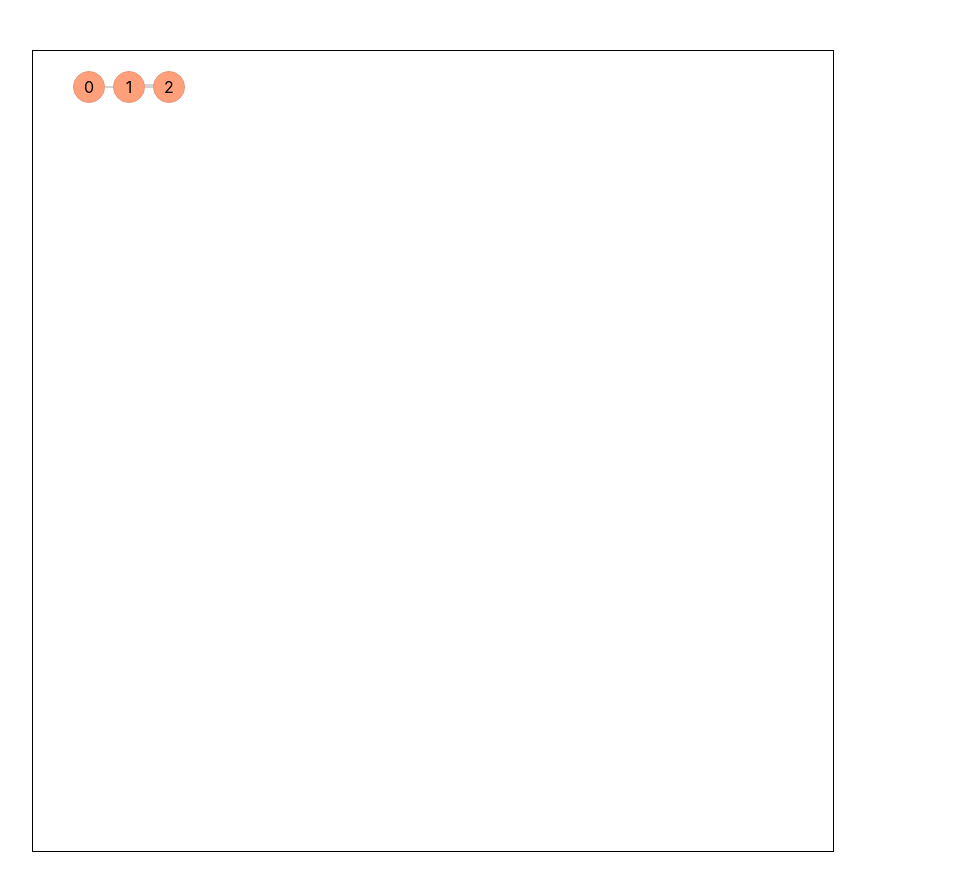
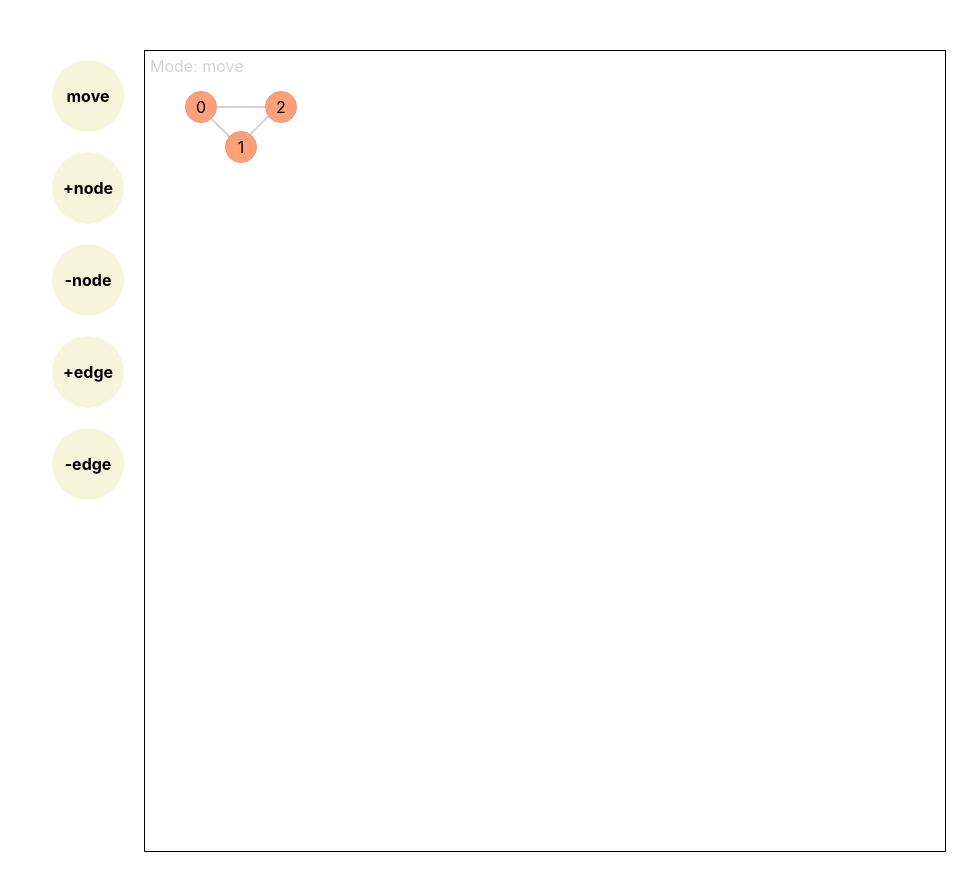
Before and after one commit to nikitabelotelov/deliver-proto, a React (Create React App) app: page / in a window 1280 px wide. Shown: the top 890 px of the page, without its empty margins (18-995 px from the left). Before the commit the page ends 852 px from the top, so only its background shows below. Built offline with nearby package versions, Linux system fonts and the light colour scheme.

Commit message:
add graph editor

```diff
--- a/src/deliver/Editor.css
+++ b/src/deliver/Editor.css
@@ -1,3 +1,8 @@
+.root {
+  display: flex;
+  margin: 50px;
+}
+
 .editor_node {
   position: absolute;
   width: 30px;
@@ -13,17 +18,54 @@
   z-index: 2;
 }
 
+.editor_startNode {
+  background-color: orangered;
+}
+
+.editor_controlPanel {
+  display: flex;
+  flex-direction: column;
+}
+
+.editor_controlPanel_item {
+  display: flex;
+  justify-content: center;
+  align-items: center;
+  font-weight: bold;
+  margin: 10px 20px;
+  height: 70px;
+  width: 70px;
+  cursor: pointer;
+  background-color: beige;
+  border: 1px solid transparent;
+  border-radius: 50%;
+}
+
 .editor_edge {
   position: absolute;
   height: 2px;
   background-color: lightgray;
 }
 
+.editor_edge-remove {
+  height: 10px;
+}
+
+.editor_edge-remove:hover {
+  background-color: darkgray;
+}
+
 .editor_nodeArea {
   position: relative;
   height: 800px;
   width: 800px;
-  margin-left: 50px;
-  margin-top: 50px;
   border: 1px solid black;
 }
+
+.editor_mode {
+  position: absolute;
+  top: 5px;
+  left: 5px;
+  user-select: none;
+  color: lightgrey;
+}
--- a/src/deliver/Editor.tsx
+++ b/src/deliver/Editor.tsx
@@ -1,6 +1,7 @@
 import React, { useEffect, useState, useRef } from "react";
 import "./Editor.css";
 import { EACCES } from "constants";
+import { start } from "repl";
 
 interface INode {
   left: number;
@@ -20,22 +21,26 @@ interface IDragged {
 }
 
 enum Mode {
-  nodeEdit = "nodeEdit",
-  edgeEdit = "edgeEdit",
+  move = "move",
+  addNodes = "adding nodes",
+  addEdges = "adding edges",
+  removeNodes = "remove nodes",
+  removeEdges = "remove edges",
 }
 
 // https://developers.google.com/web/updates/2011/08/Saving-generated-files-on-the-client-side
 function Editor() {
   const [nodes, setNodes] = useState<INode[]>([]);
   const [edges, setEdges] = useState<IEdge[]>([]);
-  const [mode, setMode] = useState<Mode>(Mode.nodeEdit);
+  const [mode, setMode] = useState<Mode>(Mode.move);
   const [dragged, setDragged] = useState<IDragged>();
+  const [startNode, setStartNode] = useState<INode>()
   const ref = useRef(null);
   useEffect(() => {
     const newNodes = [
-      { left: 40, top: 20, id: 0 },
-      { left: 80, top: 20, id: 1 },
-      { left: 120, top: 20, id: 2 },
+      { left: 40, top: 40, id: 0 },
+      { left: 80, top: 80, id: 1 },
+      { left: 120, top: 40, id: 2 },
     ];
     setNodes(newNodes);
     setEdges([
@@ -53,11 +58,49 @@ function Editor() {
       },
     ]);
   }, []);
+  function removeNode(node: INode) {
+    setNodes(nodes.filter(el => el !== node))
+    setEdges(edges.filter((el) => {
+      return el.a !== node && el.b !== node
+    }))
+  }
   return (
-    <div>
+    <div className="root">
+      <div className="editor_controlPanel">
+        <div onClick={() => {
+          setMode(Mode.move)
+        }} className="editor_controlPanel_item">move</div>
+        <div onClick={() => {
+          setMode(Mode.addNodes)
+        }} className="editor_controlPanel_item">+node</div>
+        <div onClick={() => {
+          setMode(Mode.removeNodes)
+        }} className="editor_controlPanel_item">-node</div>
+        <div onClick={() => {
+          setMode(Mode.addEdges)
+        }} className="editor_controlPanel_item">+edge</div>
+        <div onClick={() => {
+          setMode(Mode.removeEdges)
+        }} className="editor_controlPanel_item">-edge</div>
+      </div>
       <div
         className="editor_nodeArea"
         ref={ref}
+        onClick={(e) => {
+          if (ref.current) {
+            if (e.target === ref.current) {
+              if (mode === Mode.addNodes) {
+                // @ts-ignore
+                const editAreaRect = ref.current.getBoundingClientRect();
+                setNodes([...nodes, {
+                  left: e.clientX - editAreaRect.left - 15,
+                  top: e.clientY - editAreaRect.top - 15,
+                  id: nodes.length
+                }])
+              }
+            }
+          }
+        }}
         onMouseMove={(e) => {
           if (dragged && ref.current) {
             // @ts-ignore
@@ -72,18 +115,35 @@ function Editor() {
           }
         }}
       >
+        <div className="editor_mode">Mode: {mode}</div>
         {nodes.map((el) => {
           return (
             <div
               key={el.id}
-              className="editor_node"
+              className={"editor_node" + (startNode === el ? " editor_startNode" : "")}
+              onClick={() => {
+                if (mode === Mode.removeNodes) {
+                  removeNode(el)
+                } else if (mode === Mode.addEdges) {
+                  if (!startNode) {
+                    setStartNode(el)
+                  } else if (startNode) {
+                    setEdges([...edges, { a: startNode, b: el }])
+                    setStartNode(undefined)
+                  } else if (startNode === el) {
+                    setStartNode(undefined)
+                  }
+                }
+              }}
               onMouseDown={(e) => {
-                const rect = (e.target as HTMLElement).getBoundingClientRect();
+                const rect = (e.target as HTMLElement).getBoundingClientRect()
+                if (mode !== Mode.addEdges && mode !== Mode.removeNodes) {
                   setDragged({
                     node: el,
                     pointX: e.clientX - rect.left,
                     pointY: e.clientY - rect.top,
                   });
+                }
               }}
               onMouseUp={() => {
                 setDragged(undefined);
@@ -102,7 +162,12 @@ function Editor() {
           return (
             <div
               key={key}
-              className="editor_edge"
+              className={"editor_edge" + (mode === Mode.removeEdges ? " editor_edge-remove" : '')}
+              onClick={() => {
+                if(mode === Mode.removeEdges) {
+                  setEdges(edges.filter(edge => el !== edge))
+                }
+              }}
               style={{
                 width: `${length}px`,
                 left: el.a.left + 15,
```
Also changed, not shown: back.js (deleted, +0 -11 lines). Lines whose indentation alone changed are shown as unchanged.
